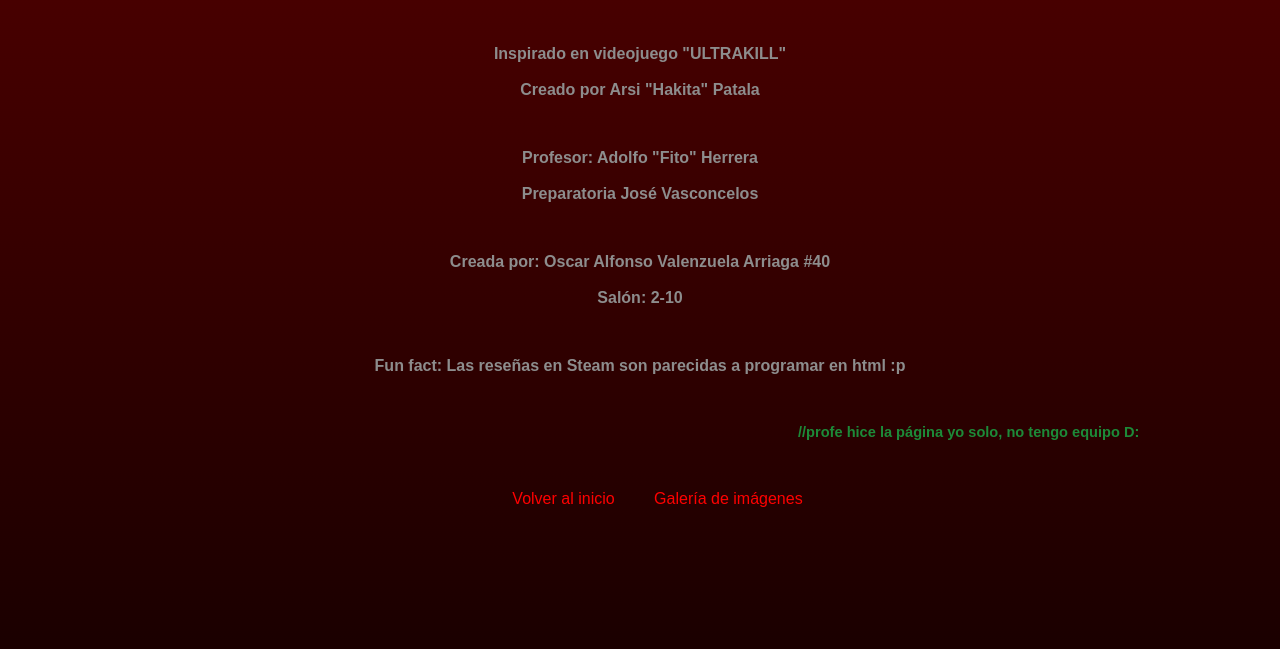
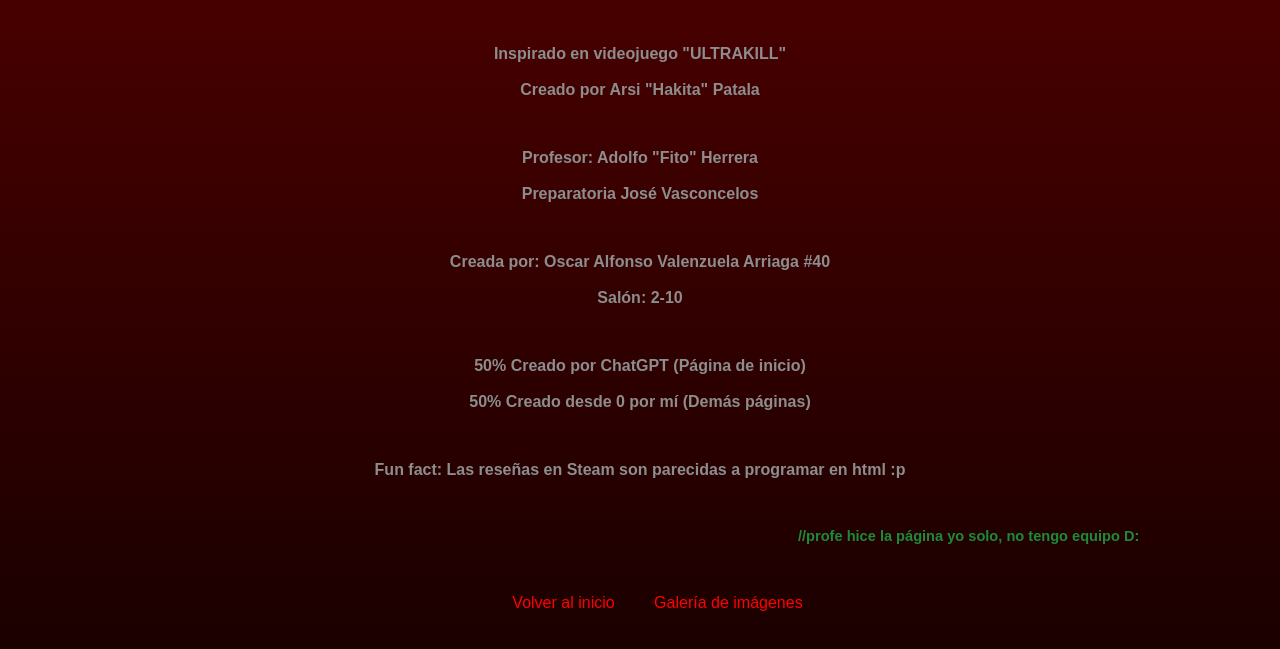
Before and after one commit to Oscar-Arriaga/pagina-para-fito, a plain HTML site: page credits.html in a window 1280 px wide. Shown: the part 125-774 px from the top of the page. Drawn offline with Linux system fonts and the light colour scheme.

Commit message:
Update credits.html

```diff
--- a/credits.html
+++ b/credits.html
@@ -98,6 +98,10 @@
   Salón: 2-10
   </h4>
 
+  <h4>50% Creado por ChatGPT (Página de inicio) <br><br>
+  50% Creado desde 0 por mí (Demás páginas)
+  </h4>
+
   <h4>Fun fact: Las reseñas en Steam son parecidas a programar en html :p</h4>
 
   <h5>//profe hice la página yo solo, no tengo equipo D: </h5>
```
